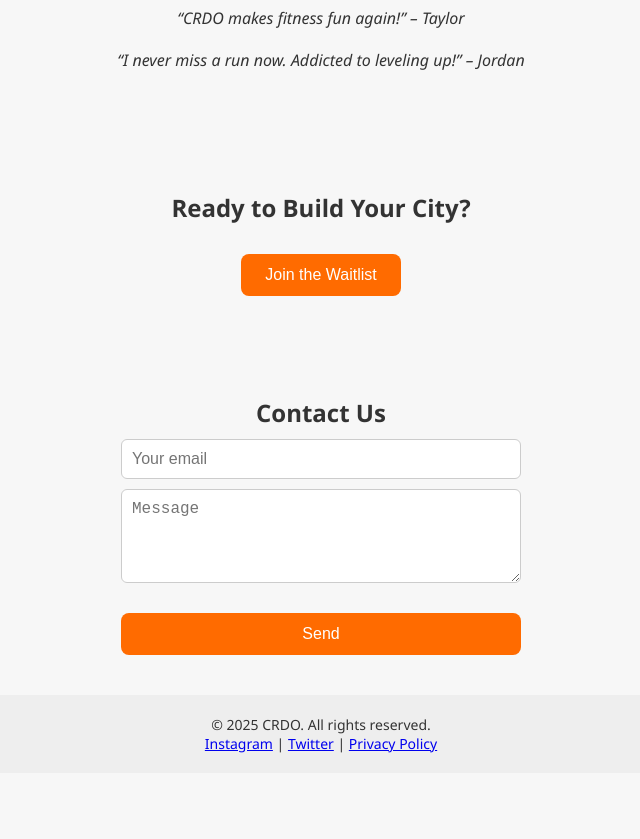
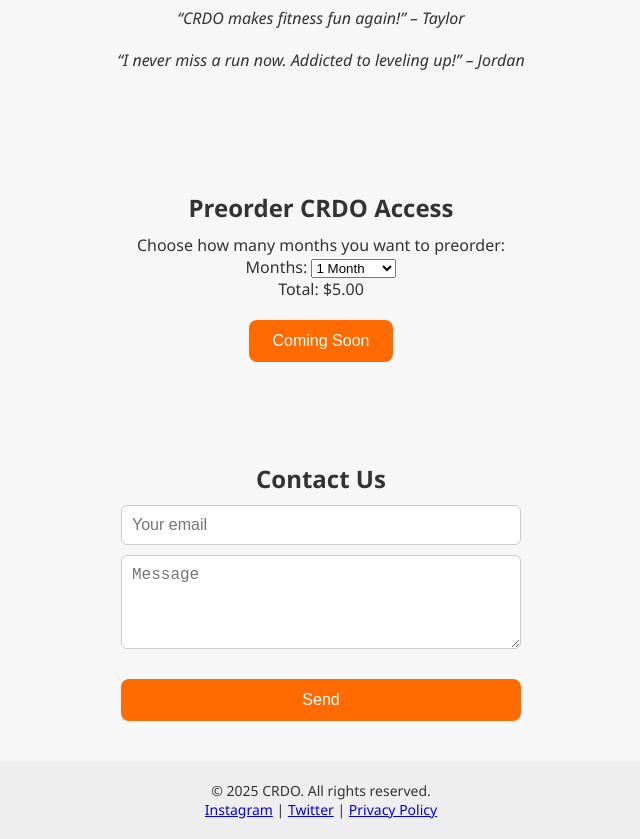
Before and after one commit to 12marc1234/CRDO-site, a plain HTML site: page index.html in a window 1280 px wide. Shown: the part 880-1719 px from the top of the page, without its empty margins (319-959 px from the left). Before the commit the page ends 1653 px from the top, so only its background shows below. Drawn offline with Linux system fonts and the light colour scheme.

Commit message:
Update index.html

```diff
--- a/index.html
+++ b/index.html
@@ -5,19 +5,19 @@
   <title>CRDO — Run to Build</title>
   <meta name="viewport" content="width=device-width, initial-scale=1.0" />
   <link rel="stylesheet" href="style.css" />
-  <link rel="icon" href="favicon.ico" />
 </head>
 <body>
   <nav>
     <a href="#about">About</a>
     <a href="#features">Features</a>
     <a href="#testimonials">Testimonials</a>
+    <a href="#preorder">Preorder</a>
     <a href="#contact">Contact</a>
   </nav>
 
   <header>
     <h1>CRDO</h1>
-    <p>Build your city. One run at a time.</p>
+    <p>Discipline built differently. Welcome to CRDO.</p>
     <button id="preorderBtn">Preorder Now</button>
   </header>
 
@@ -43,9 +43,28 @@
     <blockquote>“I never miss a run now. Addicted to leveling up!” – Jordan</blockquote>
   </section>
 
-  <section id="cta">
-    <h2>Ready to Build Your City?</h2>
-    <button id="ctaBtn">Join the Waitlist</button>
+  <section id="preorder">
+    <h2>Preorder CRDO Access</h2>
+    <p>Choose how many months you want to preorder:</p>
+
+    <label for="months">Months:</label>
+    <select id="months">
+      <option value="1">1 Month</option>
+      <option value="2">2 Months</option>
+      <option value="3">3 Months</option>
+      <option value="4">4 Months</option>
+      <option value="5">5 Months</option>
+      <option value="6">6 Months</option>
+      <option value="7">7 Months</option>
+      <option value="8">8 Months</option>
+      <option value="9">9 Months</option>
+      <option value="10">10 Months</option>
+      <option value="11">11 Months</option>
+      <option value="12">12 Months</option>
+    </select>
+
+    <p id="priceDisplay">Total: $5.00</p>
+    <button class="pay-button" disabled>Coming Soon</button>
   </section>
 
   <section id="contact">
```
